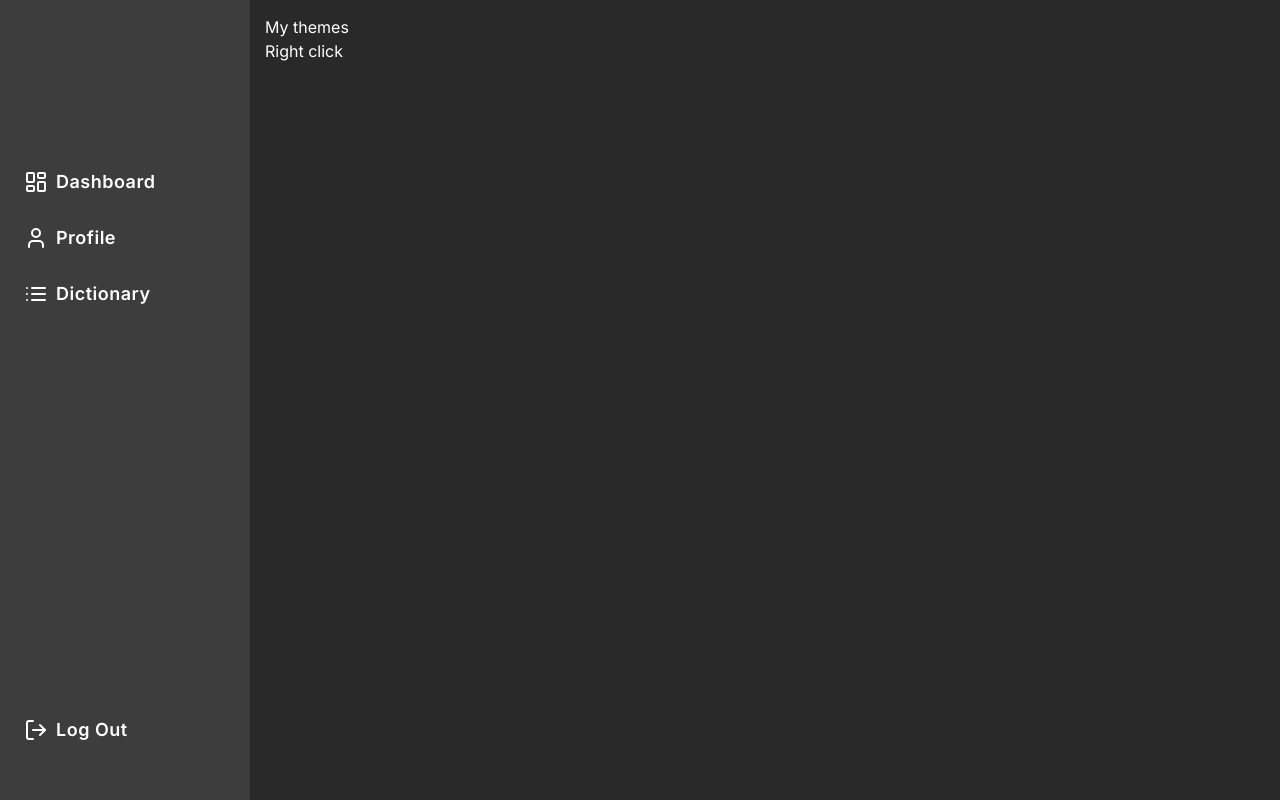
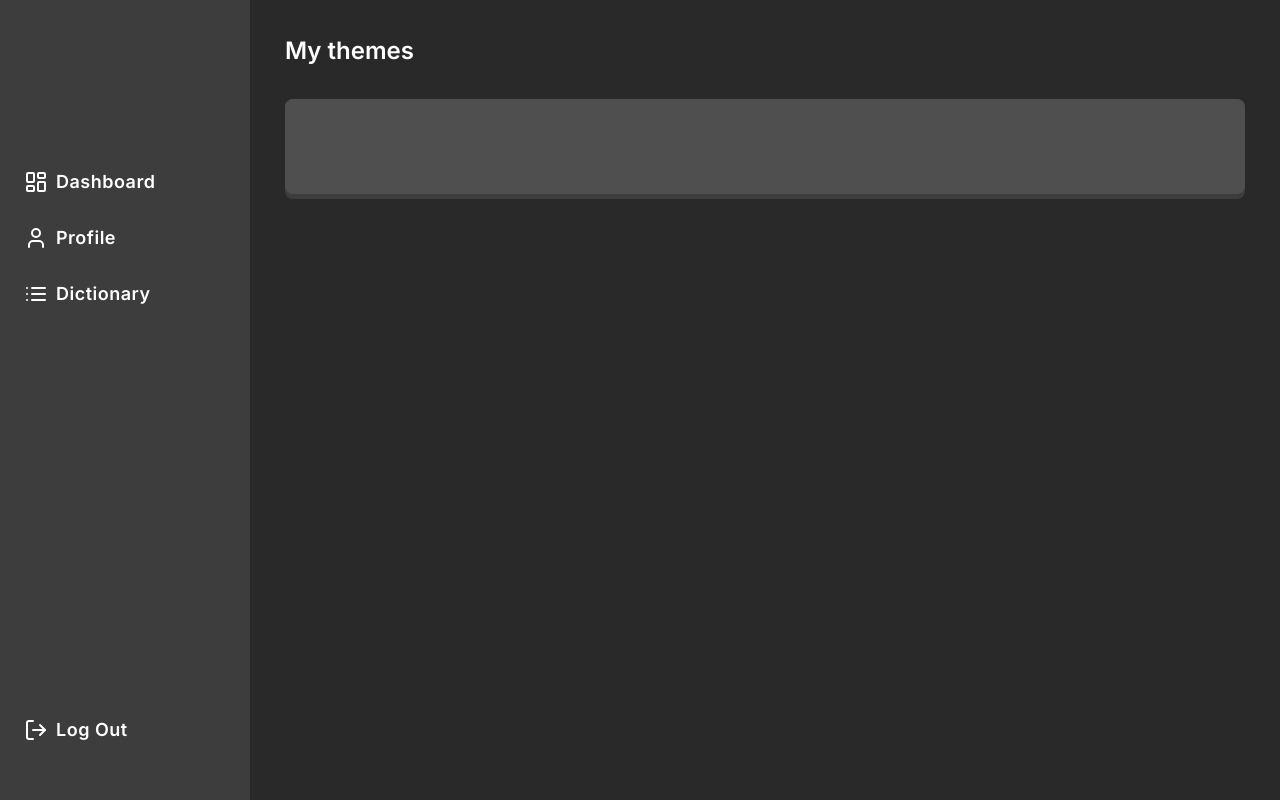
Before and after one commit to Na3ar-17/proquill_dictionary-client, a Next.js app: page /dictionary in a window 1280 px wide. Built offline with nearby package versions, Linux system fonts and the light colour scheme.

Commit message:
created basic theme card

```diff
--- a/src/components/display/Dictionary/Dictionary.module.scss
+++ b/src/components/display/Dictionary/Dictionary.module.scss
@@ -0,0 +1,23 @@
+.container {
+	@apply p-5;
+	.cards {
+		@apply flex flex-col gap-3 mt-8;
+		.card {
+			@apply w-full h-[95px] relative rounded-lg bg-mine-shaft-700;
+			.learningProgress {
+				position: absolute;
+				top: 0;
+				@apply w-full h-[100px] rounded-lg bg-mine-shaft-900;
+				z-index: -1;
+				&:before {
+					content: '';
+					position: absolute;
+					top: 0;
+					z-index: 1;
+					@apply h-[100px] rounded-lg;
+					width: 10%;
+				}
+			}
+		}
+	}
+}
--- a/src/components/display/Dictionary/Dictionary.tsx
+++ b/src/components/display/Dictionary/Dictionary.tsx
@@ -4,10 +4,12 @@ import styles from './Dictionary.module.scss'
 const Dictionary: NextPage = () => {
 	return (
 		<section className={styles.container}>
-			<div className={styles.header}>My themes</div>
-			<ContextMenuComponent>
-				<div>Right click</div>
-			</ContextMenuComponent>
+			<div className='text-2xl font-semibold'>My themes</div>
+			<div className={styles.cards}>
+				<div className={styles.card}>
+					<div className={styles.learningProgress}></div>
+				</div>
+			</div>
 		</section>
 	)
 }
```
